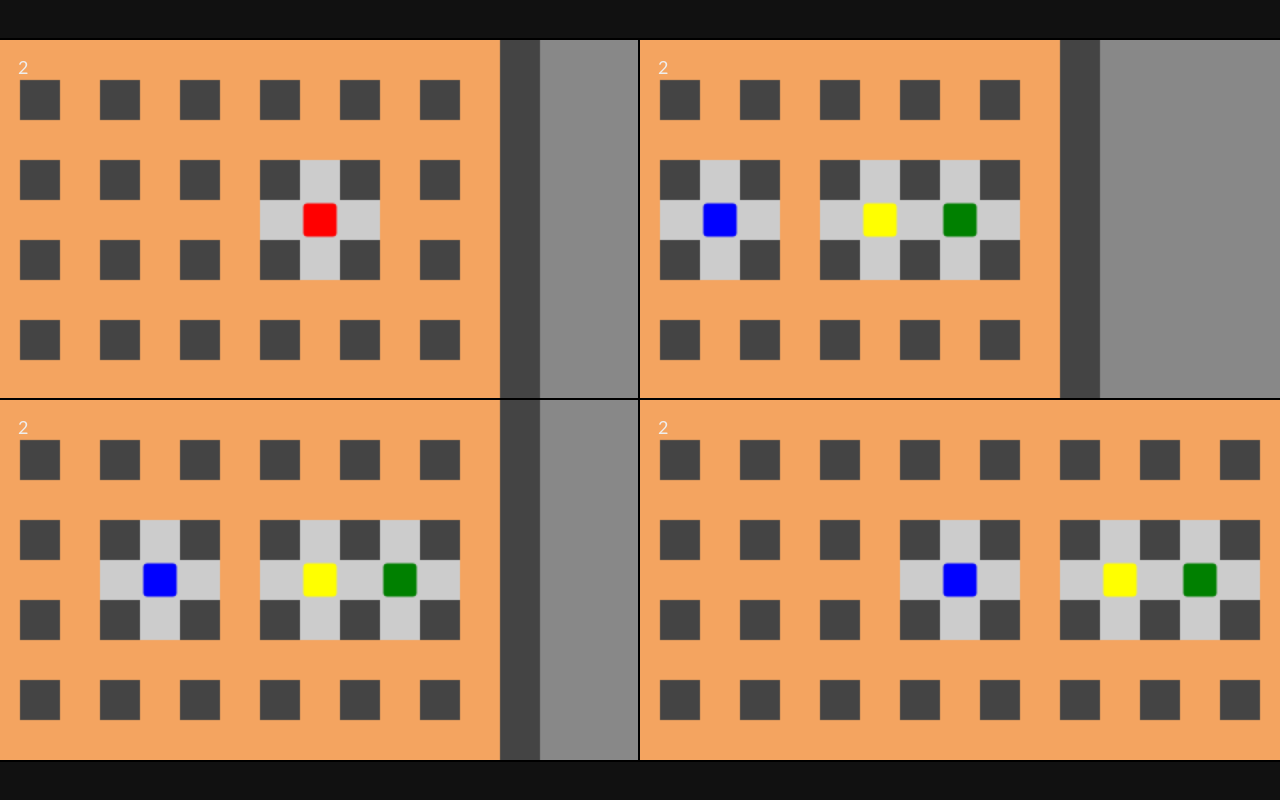
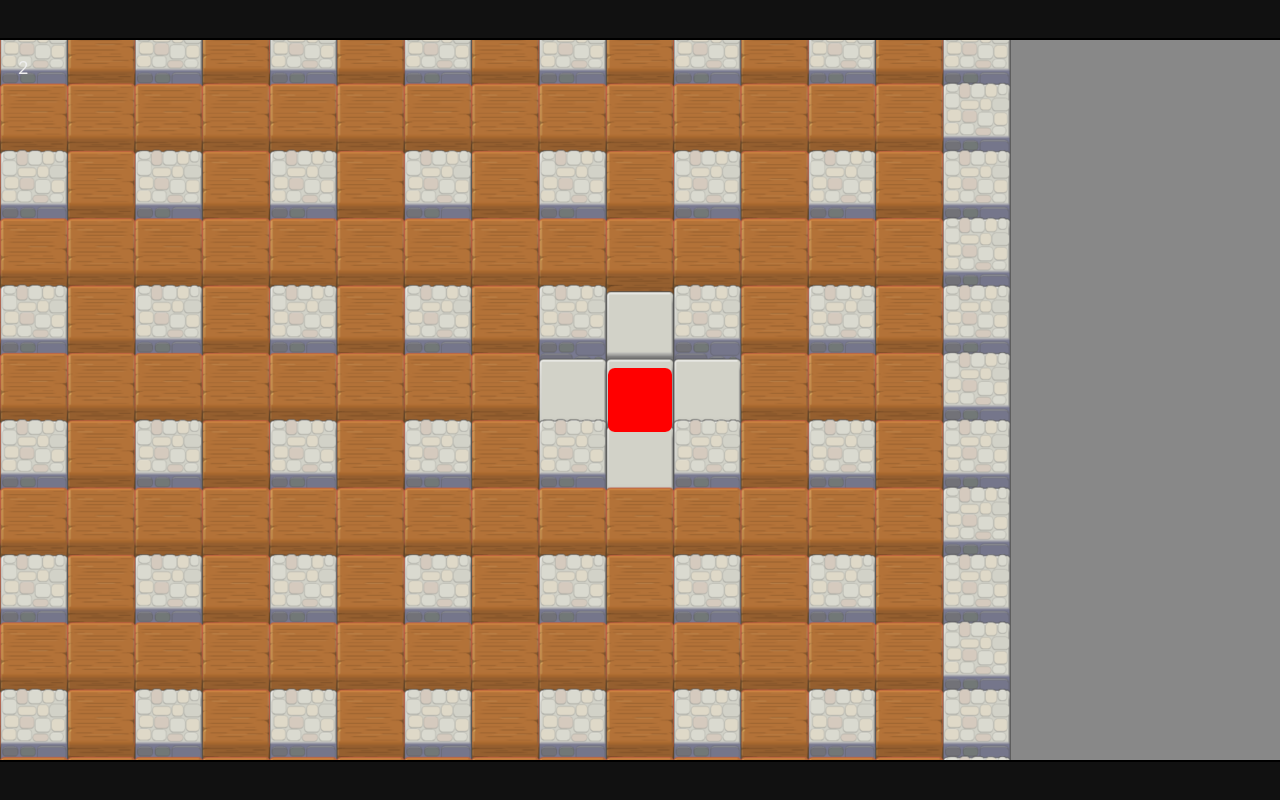
Before and after one commit to ehgoodenough/bananabomber, a plain HTML site: page game.html in a window 1280 px wide. Drawn offline with Linux system fonts and the light colour scheme; animation ran at ten frames a second.

Commit message:
Attempted to begin implementing the graphics.

```diff
--- a/game.css
+++ b/game.css
@@ -26,7 +26,8 @@ body
 	right: 0px;
 	bottom: 0px;
 	margin: auto;
-	position: fixed;
+	/*position: fixed;*/
+	position: absolute;
 }
 
 @media(min-aspect-ratio: 16/9)
@@ -87,10 +88,17 @@ body
 	outline: 2px solid black;
 }
 
-#alpha.player.view
+/*#alpha.player.view
 {
 	bottom: auto;
 	right: auto;
+}*/
+
+#alpha.player.view
+{
+	z-index: 1;
+	width: 100%;
+	height: 100%;
 }
 
 #theta.player.view
--- a/game.html
+++ b/game.html
@@ -8,7 +8,7 @@
 	<body>
 		<div id="game">
 			<div id="alpha" class="player view">
-				<canvas width="480" height="270"></canvas>
+				<canvas width="1920" height="1080"></canvas>
 				<div id="status" class="view">
 					<div id="bombcount"></div>
 				</div>
--- a/objects/InGameState.js
+++ b/objects/InGameState.js
@@ -6,9 +6,9 @@ function InGameState()
 		this.stage = stage = new Stage();
 
 		this.stage.addBomber("alpha");
-		this.stage.addBomber("theta");
-		this.stage.addBomber("sigma");
-		this.stage.addBomber("omega");
+		//this.stage.addBomber("theta");
+		//this.stage.addBomber("sigma");
+		//this.stage.addBomber("omega");
 	}
 
 	this.onUpdate = function(delta)
--- a/objects/Stage.js
+++ b/objects/Stage.js
@@ -128,9 +128,9 @@ Stage.prototype.update = function(delta)
 	}
 }
 
-var SCALE = 30; //?
-var SCREEN_WIDTH = 480 / SCALE;
-var SCREEN_HEIGHT = 270 / SCALE;
+var SCALE = 101; //?
+var SCREEN_WIDTH = 1920 / SCALE;
+var SCREEN_HEIGHT = 1080 / SCALE;
 
 function pixel2tile(value)
 {
--- a/objects/Tile.js
+++ b/objects/Tile.js
@@ -25,25 +25,29 @@ Tile.prototype.render = function(x, y)
 {
 	var rendering = {};
 
-	rendering.type = "rectangle";
 	rendering.fromCenter = false;
 
 	rendering.x = x;
 	rendering.y = y;
-	rendering.width = SCALE;
-	rendering.height = SCALE;
 
 	if(this.type == "wall")
 	{
-		rendering.fillStyle = "#444";
+		rendering.type = "image";
+		rendering.source = "./images/stone.png";
+		rendering.y -= 70;
 	}
 	else if(this.type == "crate")
 	{
-		rendering.fillStyle = "#F4A460";
+		rendering.type = "image";
+		rendering.source = "./images/wood.png";
+		rendering.y -= 70;
 	}
 	else if(this.type == "floor")
 	{
-		rendering.fillStyle = "#CCC";
+		rendering.type = "image";
+		rendering.source = "./images/plain.png";
+		rendering.y -= 70;
+		rendering.height = 200;
 	}
 
 	return rendering;
```
Also changed, not shown: images/plain.png (added), images/stone.png (added), images/stonetall.png (added), images/wood.png (added).
